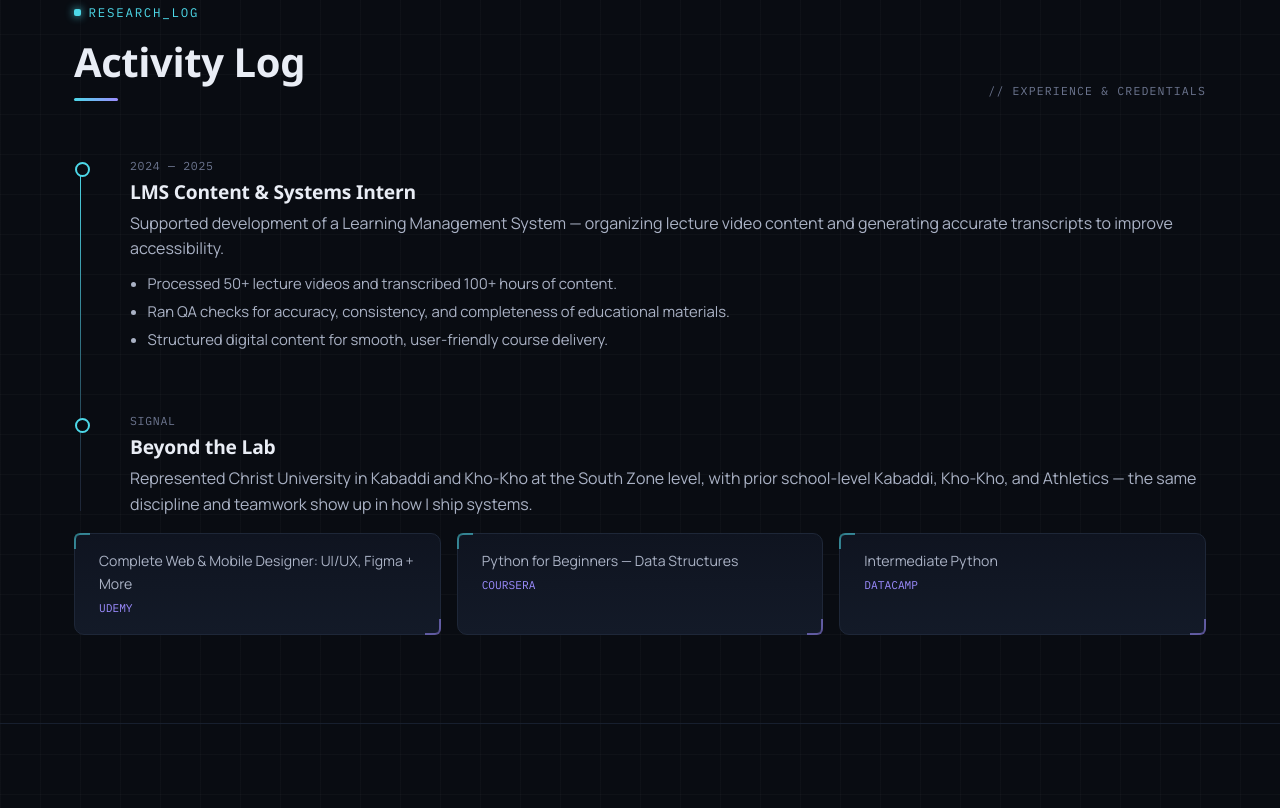
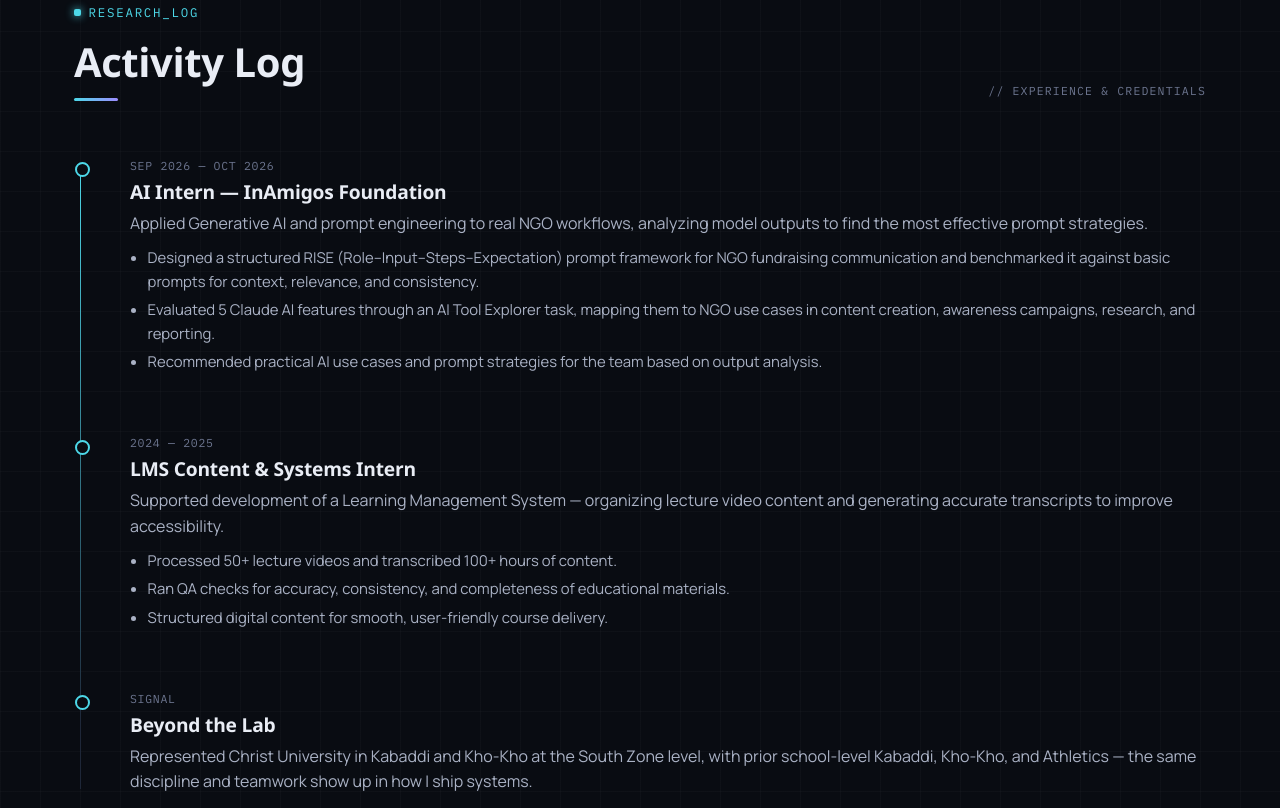
Before and after one commit to Indra-2004/jobportfolio, a plain HTML site: page index.html in a window 1280 px wide. Shown: the part 5079-5887 px from the top of the page. Drawn offline with Linux system fonts and the light colour scheme; a web font is replaced by a local one.

Commit message:
Add InAmigos Foundation AI internship to Activity Log
Co-Authored-By: Claude Opus 5.5 <noreply@anthropic.com>

```diff
--- a/index.html
+++ b/index.html
@@ -779,6 +779,16 @@
 
       <div class="log reveal">
         <div class="log-entry">
+          <div class="log-time mono">SEP 2026 — OCT 2026</div>
+          <h3>AI Intern — InAmigos Foundation</h3>
+          <p style="margin:0;">Applied Generative AI and prompt engineering to real NGO workflows, analyzing model outputs to find the most effective prompt strategies.</p>
+          <ul>
+            <li>Designed a structured RISE (Role–Input–Steps–Expectation) prompt framework for NGO fundraising communication and benchmarked it against basic prompts for context, relevance, and consistency.</li>
+            <li>Evaluated 5 Claude AI features through an AI Tool Explorer task, mapping them to NGO use cases in content creation, awareness campaigns, research, and reporting.</li>
+            <li>Recommended practical AI use cases and prompt strategies for the team based on output analysis.</li>
+          </ul>
+        </div>
+        <div class="log-entry">
           <div class="log-time mono">2024 — 2025</div>
           <h3>LMS Content &amp; Systems Intern</h3>
           <p style="margin:0;">Supported development of a Learning Management System — organizing lecture video content and generating accurate transcripts to improve accessibility.</p>
```
